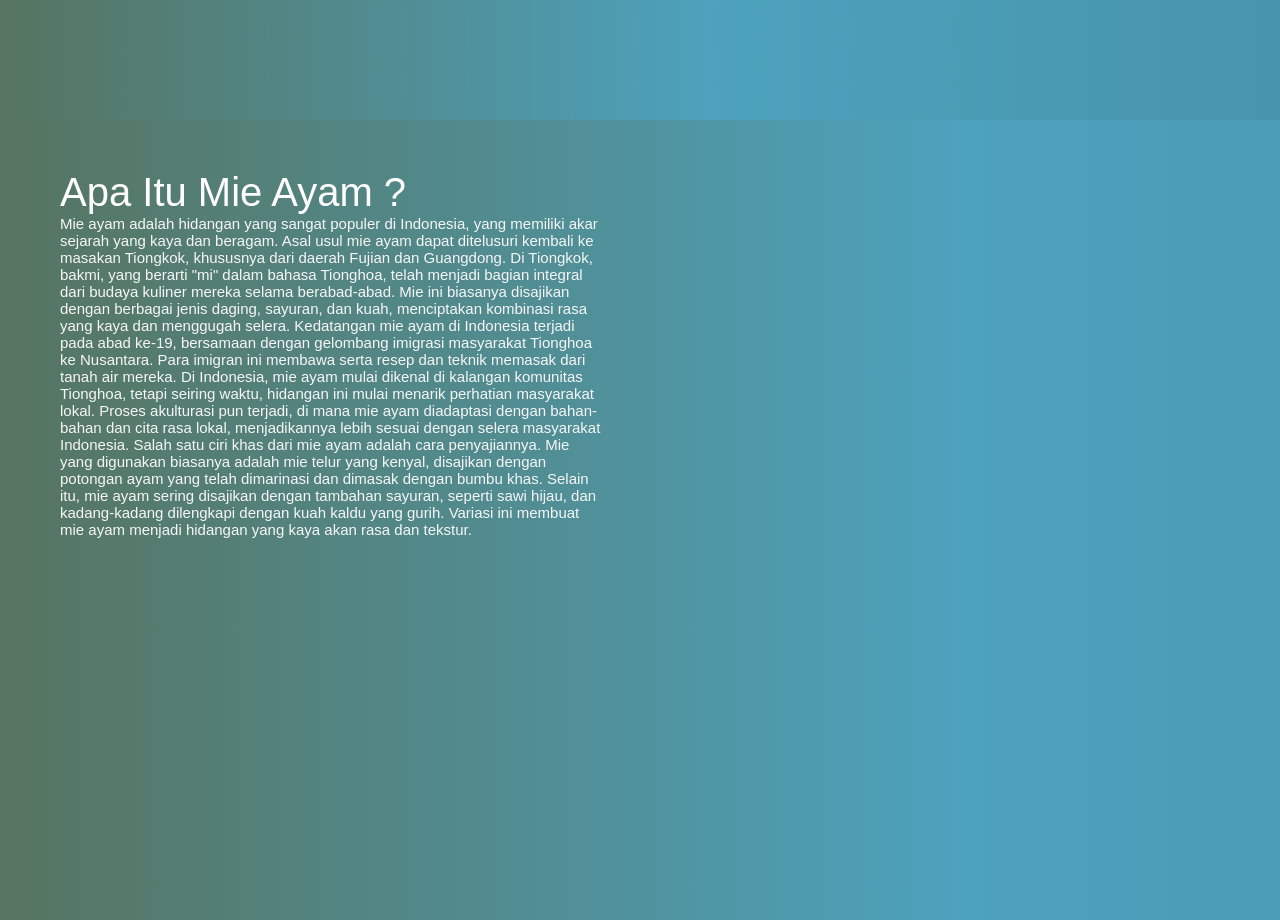
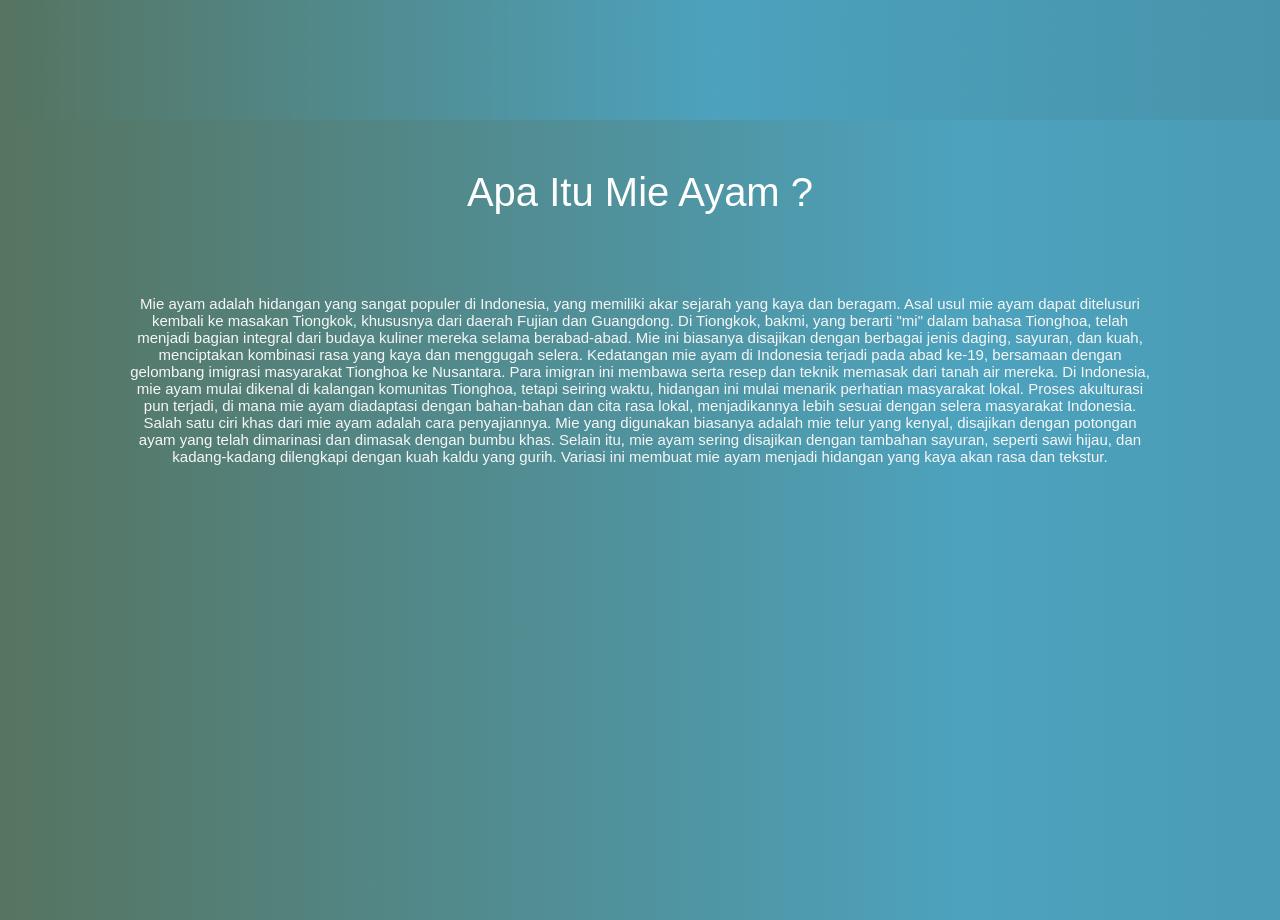
Before and after one commit to deniirawan-aja/deniirawan-aja.github.io, a plain HTML site: page index.html in a window 1280 px wide. Shown: the part 1480-2400 px from the top of the page. Drawn offline with nearby package versions, Linux system fonts and the light colour scheme; a web font is replaced by a local one.

Commit message:
mengubah bagian tentang dan sejarah

```diff
--- a/cooming.css
+++ b/cooming.css
@@ -106,10 +106,9 @@ section:is(.TENTANG) {
   font-optical-sizing: auto;
   font-weight: weight;
   font-style: normal;
-  /* text-align: center; */
+  text-align: center;
   font-size: 40px;
   color: #ffffff;
-  /* margin: auto; */
 }
 section .TENTANG {
   padding-top: 50px;
@@ -133,12 +132,14 @@ section .MENU .Item {
 section .TENTANG .sejarah {
   font-size: 15px;
   color: #f7f7f7;
-  width: 65ch;
+  width: 100%;
+  margin-top: 5rem;
 }
 section .TENTANG section {
   display: flex;
   flex-direction: column;
-  margin: 0 0 0 60px;
+  justify-content: center;
+  margin: 0 10%;
 }
 
 @media screen and (max-width: 500px) {
```
